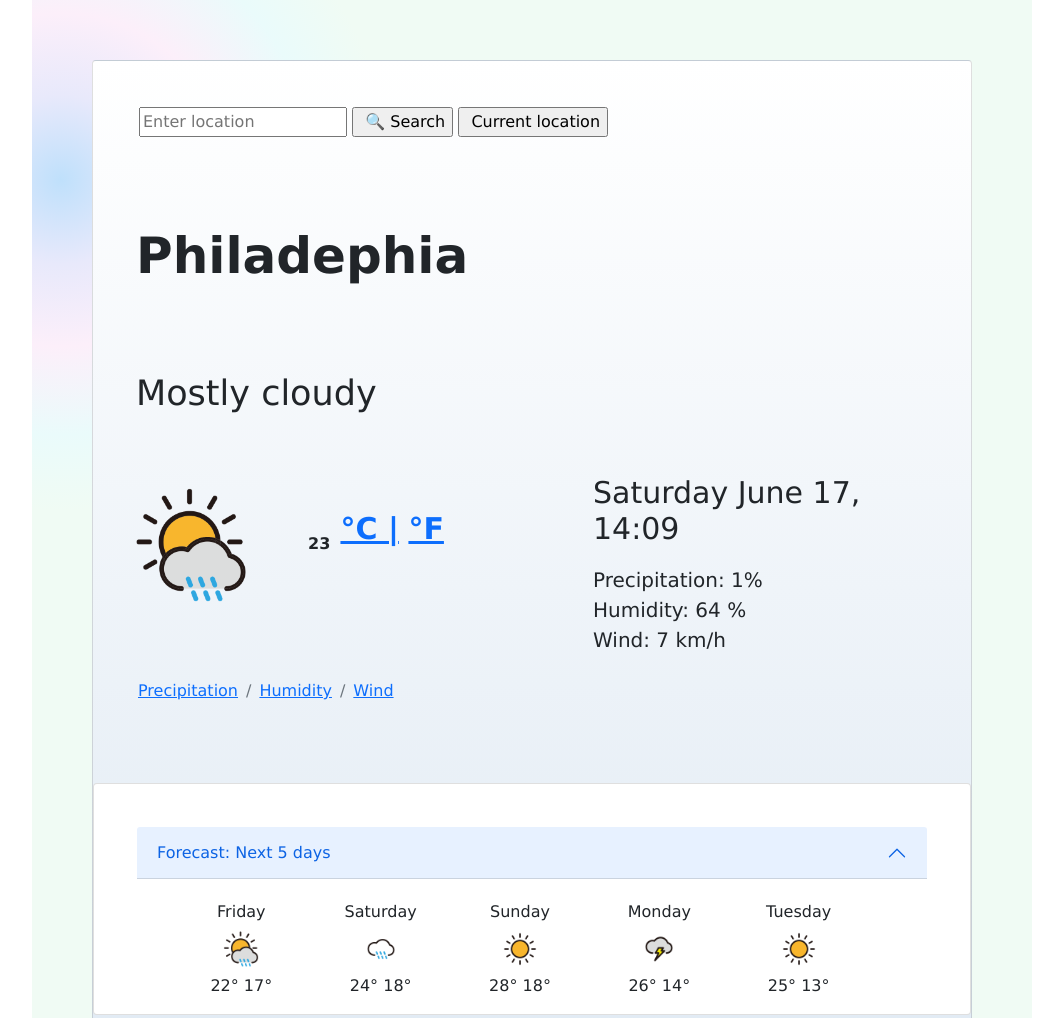
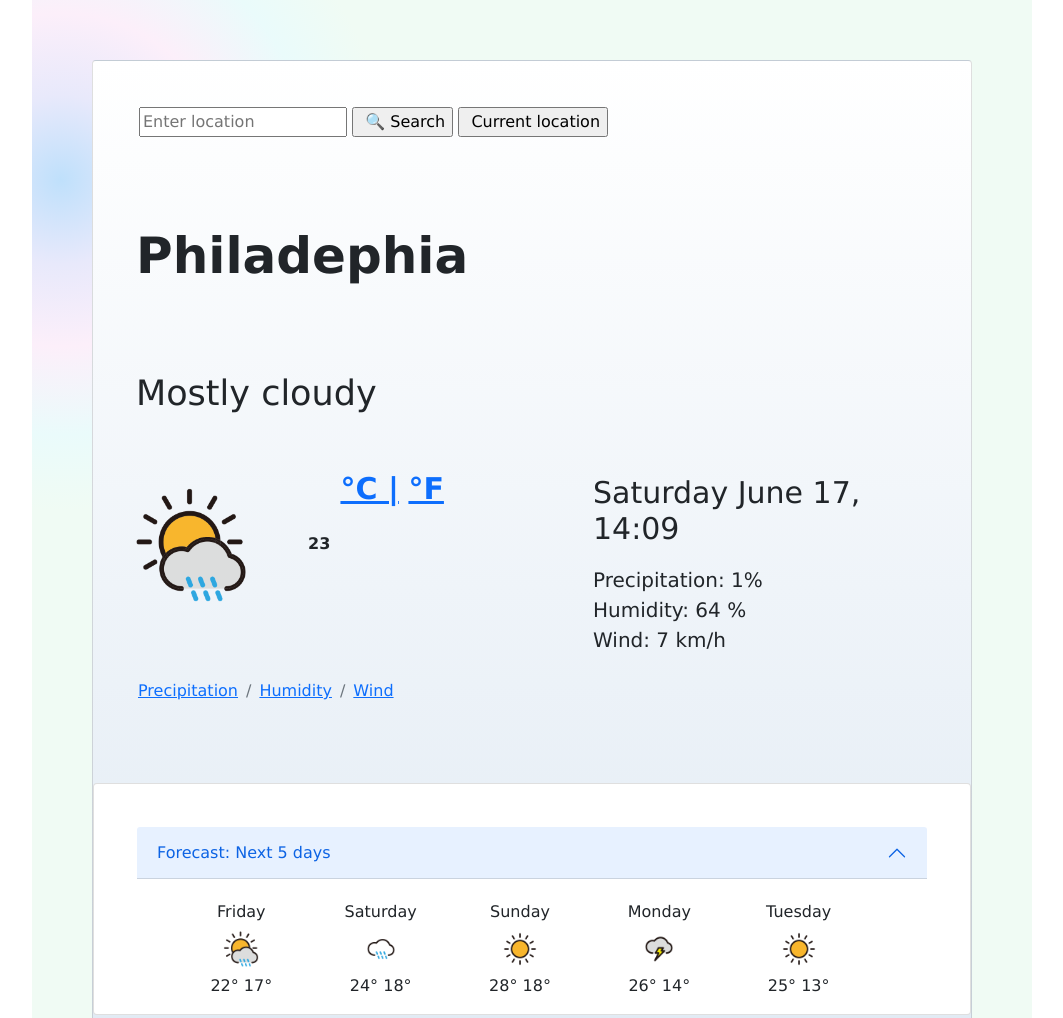
Before and after one commit to tsule27/Weather-App-TS, a website built with Parcel: page index.html in a window 1280 px wide. Shown: the top 1018 px of the page, without its empty margins (108-1171 px from the left). Built offline with nearby package versions, Linux system fonts and the light colour scheme; no server answers.

Commit message:
Increased spacing in units-CSS

```diff
--- a/src/styles.css
+++ b/src/styles.css
@@ -48,7 +48,7 @@ h2 {
 }
 .units {
   position: relative;
-  bottom: 10px;
+  bottom: 50px;
   left: 55px;
   font-size: 30px;
   font-weight: 550;
```
